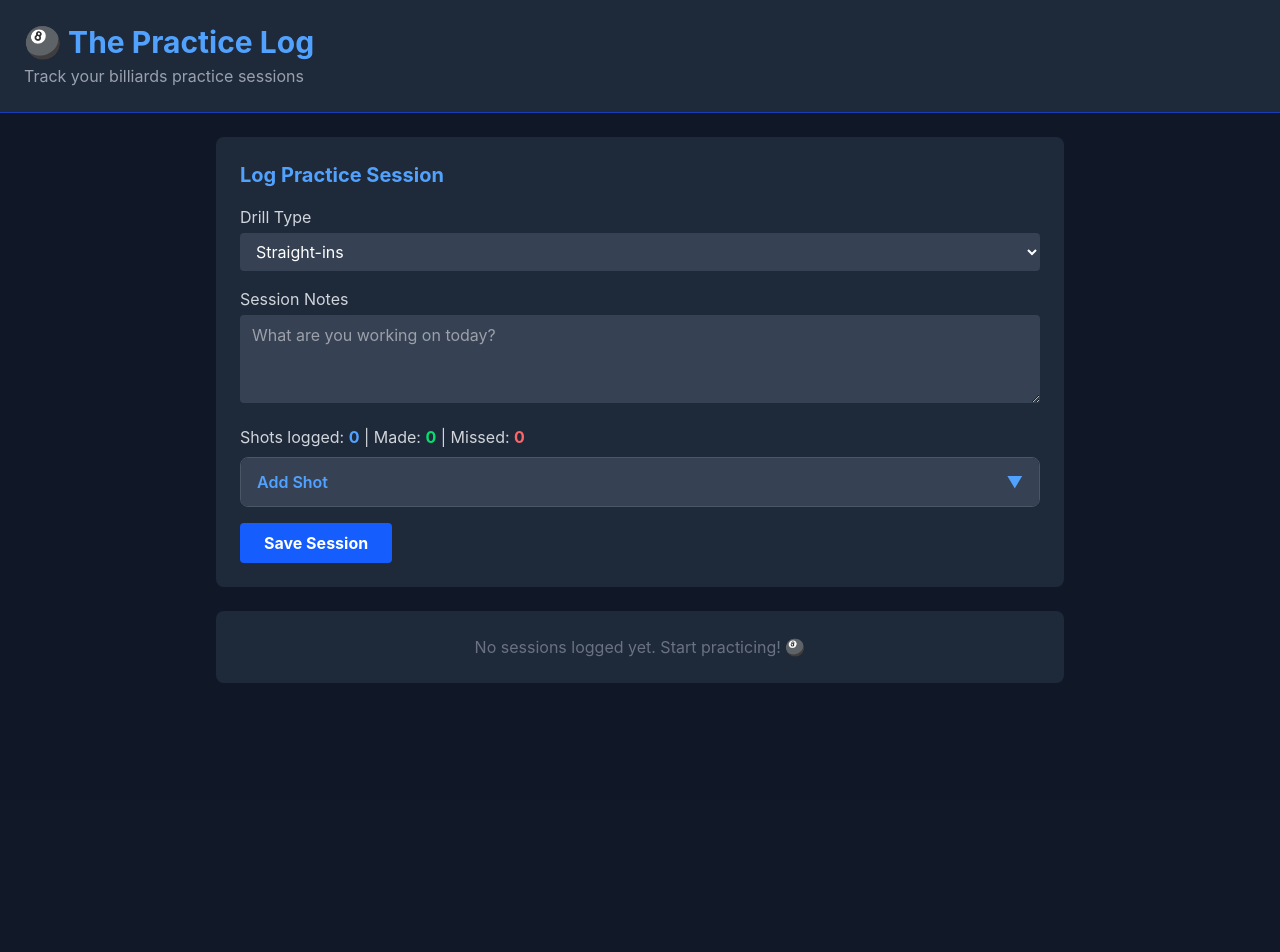
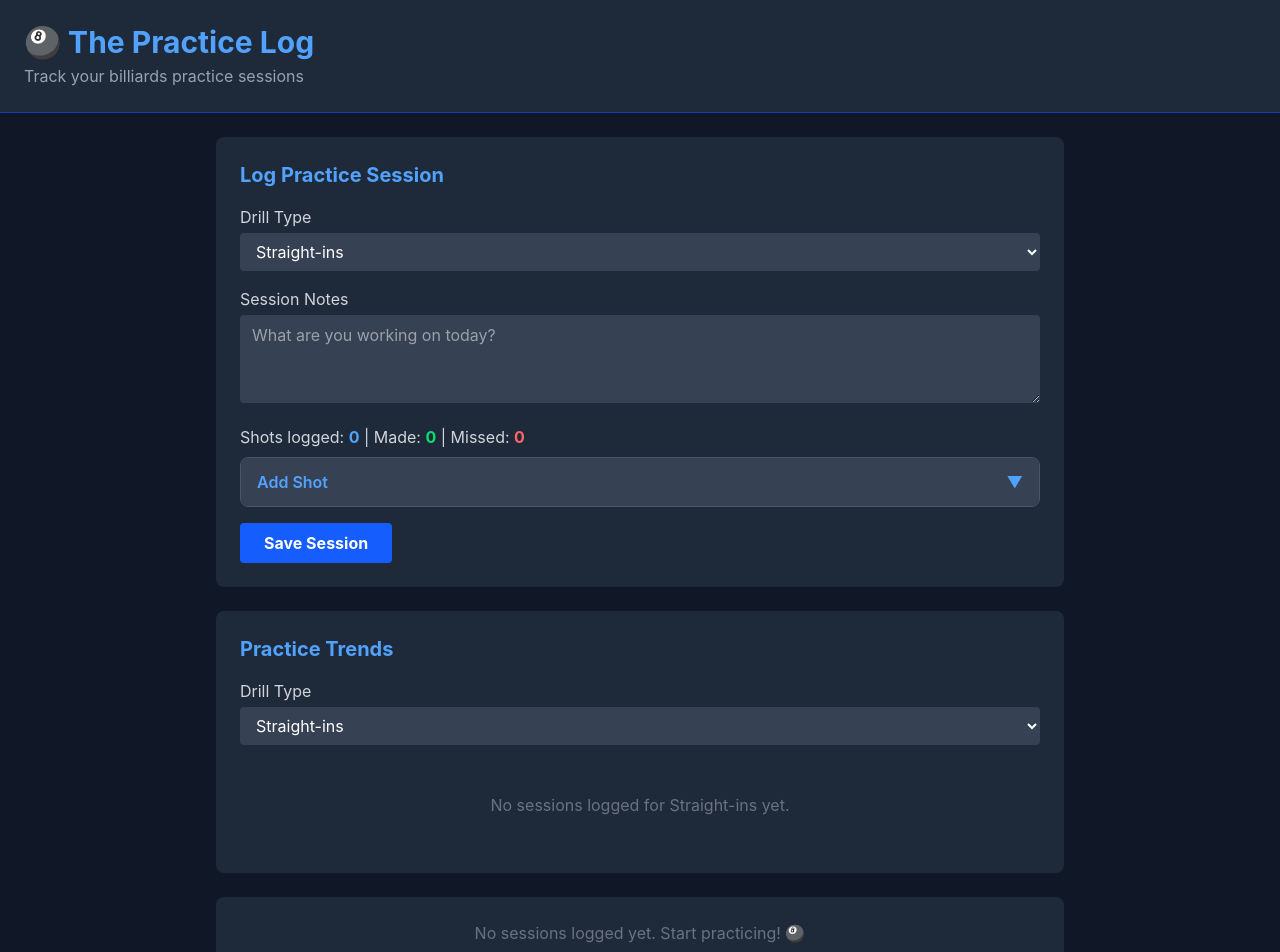
Before and after one commit to melscodingcave/the-practice-log, a React (Vite) app: page / in a window 1280 px wide. Shown: the top 952 px of the page. Before the commit the page ends 800 px from the top, so only its background shows below. Built offline with nearby package versions, Linux system fonts and the light colour scheme.

Commit message:
feat: add TrendChart component with drill type filter

```diff
--- a/src/App.tsx
+++ b/src/App.tsx
@@ -1,5 +1,6 @@
 import { useState } from 'react'
 import './App.css'
+import TrendChart from './components/charts/TrendChart'
 import SessionForm from './components/session/SessionForm'
 import SessionHistory from './components/session/SessionHistory'
 import type { Session } from './types'
@@ -20,6 +21,7 @@ function App() {
 
       <main className="max-w-4xl mx-auto px-6">
         <SessionForm onSessionCreated={handleSessionCreated} />
+        <TrendChart sessions={sessions} />
         <SessionHistory sessions={sessions} />
       </main>
     </div>
--- /dev/null
+++ b/src/components/charts/TrendChart.tsx
@@ -0,0 +1,109 @@
+import { useState } from 'react'
+import {
+    CartesianGrid,
+    Legend,
+    Line,
+    LineChart,
+    ResponsiveContainer,
+    Tooltip,
+    XAxis,
+    YAxis
+} from 'recharts'
+import type { Session } from '../../types'
+
+interface Props {
+    sessions: Session[]
+}
+
+const DRILL_TYPES = [
+    'Straight-ins',
+    'Cut Shots',
+    'Cue Ball Control',
+    'Breaking',
+    'Safety Shots',
+    'Kick Shots',
+    'Bank Shots',
+    'Ghost',
+]
+
+export default function TrendChart({ sessions }: Props) {
+    const [selectedDrill, setSelectedDrill] = useState(DRILL_TYPES[0])
+
+    const filteredSessions = sessions.filter(
+        s => s.drillType === selectedDrill
+    )
+
+    const chartData = filteredSessions.map((session, index) => ({
+        session: `Session ${index + 1}`,
+        date: new Date(session.date).toLocaleDateString('en-US', {
+            month: 'short',
+            day: 'numeric'
+        }),
+        made: session.shots.filter(s => s.result === 'made').length,
+        missed: session.shots.filter(s => s.result === 'missed').length,
+    }))
+
+    return (
+        <div className="bg-gray-800 rounded-lg p-6 mb-6">
+            <h2 className="text-xl font-bold text-blue-400 mb-4">
+                Practice Trends
+            </h2>
+
+            <div className="mb-4">
+                <label className="block text-gray-300 mb-1">Drill Type</label>
+                <select
+                    className="w-full bg-gray-700 text-white rounded px-3 py-2"
+                    value={selectedDrill}
+                    onChange={e => setSelectedDrill(e.target.value)}
+                >
+                    {DRILL_TYPES.map(type => (
+                        <option key={type} value={type}>{type}</option>
+                    ))}
+                </select>
+            </div>
+
+            {chartData.length === 0 ? (
+                <div className="text-center text-gray-500 py-8">
+                    No sessions logged for {selectedDrill} yet.
+                </div>
+            ) : (
+                <ResponsiveContainer width="100%" height={300}>
+                    <LineChart data={chartData}>
+                        <CartesianGrid strokeDasharray="3 3" stroke="#374151" />
+                        <XAxis
+                            dataKey="date"
+                            stroke="#9CA3AF"
+                            tick={{ fill: '#9CA3AF' }}
+                        />
+                        <YAxis
+                            stroke="#9CA3AF"
+                            tick={{ fill: '#9CA3AF' }}
+                        />
+                        <Tooltip
+                            contentStyle={{
+                                backgroundColor: '#1F2937',
+                                border: '1px solid #3B82F6',
+                                borderRadius: '8px'
+                            }}
+                        />
+                        <Legend />
+                        <Line
+                            type="monotone"
+                            dataKey="made"
+                            stroke="#22C55E"
+                            strokeWidth={2}
+                            dot={{ fill: '#22C55E' }}
+                        />
+                        <Line
+                            type="monotone"
+                            dataKey="missed"
+                            stroke="#EF4444"
+                            strokeWidth={2}
+                            dot={{ fill: '#EF4444' }}
+                        />
+                    </LineChart>
+                </ResponsiveContainer>
+            )}
+        </div>
+    )
+}
```
